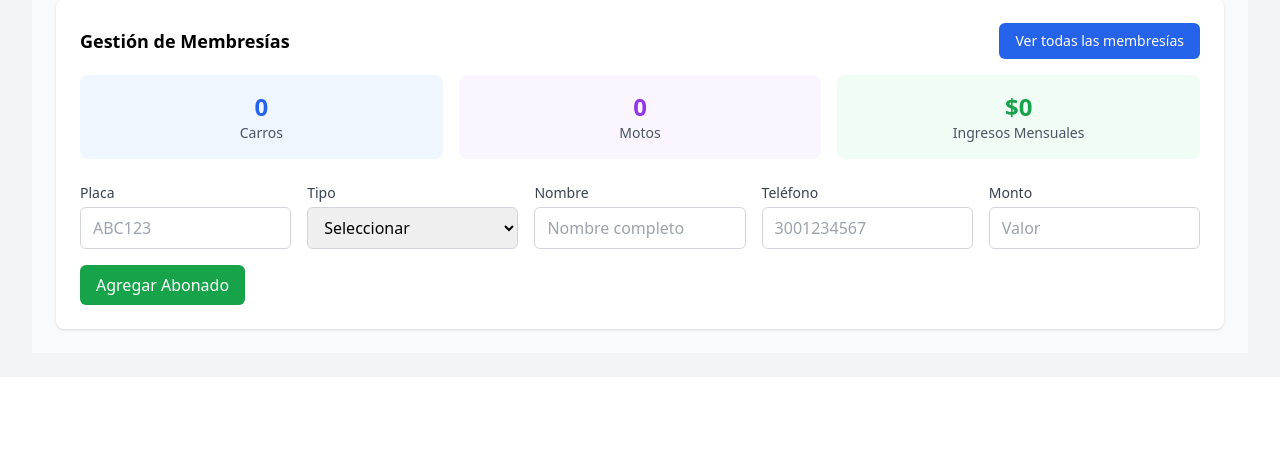
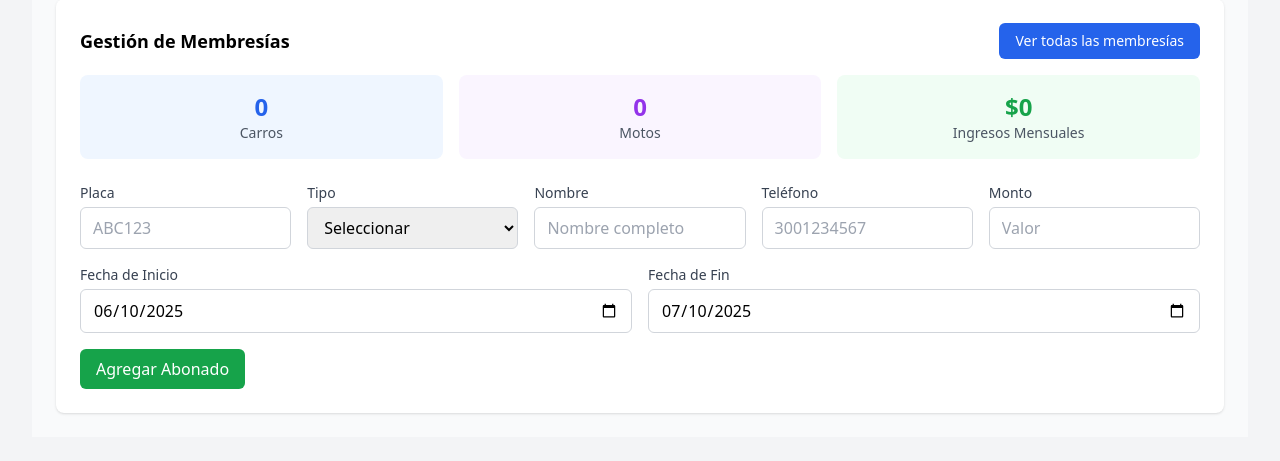
Before and after one commit to mao1304/par-2, a Django app: page / in a window 1280 px wide. Shown: the part 795-1256 px from the top of the page. Before the commit the page ends 1126 px from the top, so only its background shows below. Run offline with Django 5.2, Linux system fonts and the light colour scheme; a user stored in the database is signed in; tables that the repository leaves empty hold one stand-in row (values such as "Sample post"); some libraries are stand-ins or nearby versions.

Commit message:
ActualizacionFec

```diff
--- a/main/views.py
+++ b/main/views.py
@@ -206,6 +206,8 @@ from django.contrib.auth.decorators import login_required
 from django.contrib import messages
 from django.utils import timezone
 from django.db.models import Q
+from datetime import datetime, timedelta
+
 import math
 
 @login_required
@@ -419,67 +421,79 @@ def gestion_abonados(request):
 
 @login_required
 def agregar_abonado(request):
-    """
-    Vista para agregar un nuevo abonado
-    """
-    if request.method == 'POST':
-        try:
-            placa = request.POST.get('placa').upper()
-            tipo = request.POST.get('tipo')
-            nombre = request.POST.get('nombre')
-            telefono = request.POST.get('telefono')
-            monto = float(request.POST.get('monto'))
+   """
+   Vista para agregar un nuevo abonado
+   """
+   if request.method == 'POST':
+       try:
+           placa = request.POST.get('placa').upper()
+           tipo = request.POST.get('tipo')
+           nombre = request.POST.get('nombre')
+           telefono = request.POST.get('telefono')
+           monto = float(request.POST.get('monto'))
 
-            # Validar que el teléfono tenga 10 dígitos
-            if not telefono.isdigit() or len(telefono) != 10:
-                messages.error(request, 'El teléfono debe tener 10 dígitos numéricos')
-                return redirect('dashboard')
+           # Validar que el teléfono tenga 10 dígitos
+           if not telefono.isdigit() or len(telefono) != 10:
+               messages.error(request, 'El teléfono debe tener 10 dígitos numéricos')
+               return redirect('dashboard')
 
-            # Verificar si el vehículo existe
-            vehiculo, created = Vehiculo.objects.get_or_create(
-                placa=placa,
-                defaults={'tipo': tipo}
-            )
+           # Obtener fechas del formulario
+           fecha_inicio_str = request.POST.get('fecha_inicio')
+           fecha_fin_str = request.POST.get('fecha_fin')
 
-            # Verificar si ya tiene una membresía activa
-            if vehiculo.tiene_membresia_activa():
-                messages.error(request, f'El vehículo {placa} ya tiene una membresía activa')
-                return redirect('dashboard')
+           # Convertir strings a datetime
+           from datetime import datetime
+           fecha_inicio = datetime.strptime(fecha_inicio_str, '%Y-%m-%d').replace(tzinfo=timezone.get_current_timezone())
+           fecha_fin = datetime.strptime(fecha_fin_str, '%Y-%m-%d').replace(tzinfo=timezone.get_current_timezone())
 
-            # Verificar si tiene un registro activo
-            if vehiculo.tiene_registro_activo():
-                messages.error(request, f'El vehículo {placa} tiene un registro de entrada activo. Debe registrar la salida antes de crear la membresía.')
-                return redirect('dashboard')
+           # Validar que fecha_fin sea posterior a fecha_inicio
+           if fecha_fin <= fecha_inicio:
+               messages.error(request, 'La fecha de fin debe ser posterior a la fecha de inicio')
+               return redirect('dashboard')
 
-            # Calcular fecha de fin (1 mes desde ahora)
-            fecha_inicio = timezone.now()
-            fecha_fin = fecha_inicio + timedelta(days=30)
+           # Verificar si el vehículo existe
+           vehiculo, created = Vehiculo.objects.get_or_create(
+               placa=placa,
+               defaults={'tipo': tipo}
+           )
 
-            # Crear la suscripción
-            suscripcion = SuscripcionMensual.objects.create(
-                vehiculo=vehiculo,
-                nombre_cliente=nombre,
-                telefono_cliente=telefono,
-                fecha_inicio=fecha_inicio,
-                fecha_fin=fecha_fin,
-                monto_pagado=monto,
-                usuario_registro=request.user
-            )
+           # Verificar si ya tiene una membresía activa
+           if vehiculo.tiene_membresia_activa():
+               messages.error(request, f'El vehículo {placa} ya tiene una membresía activa')
+               return redirect('dashboard')
 
-            # Actualizar estadísticas
-            estadistica = EstadisticaDiaria.obtener_estadistica_dia()
-            estadistica.actualizar_estadisticas(
-                tipo_vehiculo=tipo,
-                monto=monto,
-                es_membresia=True
-            )
+           # Verificar si tiene un registro activo
+           if vehiculo.tiene_registro_activo():
+               messages.error(request, f'El vehículo {placa} tiene un registro de entrada activo. Debe registrar la salida antes de crear la membresía.')
+               return redirect('dashboard')
 
-            messages.success(request, f'Membresía creada exitosamente para el vehículo {placa}')
+           # Crear la suscripción
+           suscripcion = SuscripcionMensual.objects.create(
+               vehiculo=vehiculo,
+               nombre_cliente=nombre,
+               telefono_cliente=telefono,
+               fecha_inicio=fecha_inicio,
+               fecha_fin=fecha_fin,
+               monto_pagado=monto,
+               usuario_registro=request.user
+           )
 
-        except Exception as e:
-            messages.error(request, f'Error al crear la membresía: {str(e)}')
+           # Actualizar estadísticas
+           estadistica = EstadisticaDiaria.obtener_estadistica_dia()
+           estadistica.actualizar_estadisticas(
+               tipo_vehiculo=tipo,
+               monto=monto,
+               es_membresia=True
+           )
 
-    return redirect('dashboard')
+           messages.success(request, f'Membresía creada exitosamente para el vehículo {placa}')
+
+       except ValueError:
+           messages.error(request, 'Formato de fecha inválido. Use el formato YYYY-MM-DD')
+       except Exception as e:
+           messages.error(request, f'Error al crear la membresía: {str(e)}')
+
+   return redirect('dashboard')
 
 @login_required
 def eliminar_abonado(request, suscripcion_id):
@@ -514,19 +528,65 @@ def renovar_abonado(request, suscripcion_id):
             suscripcion = get_object_or_404(SuscripcionMensual, id=suscripcion_id)
             monto = float(request.POST.get('monto'))
 
+            # Obtener fechas del formulario (opcionales)
+            fecha_inicio_str = request.POST.get('fecha_inicio')
+            fecha_fin_str = request.POST.get('fecha_fin')
+
+            # Si se proporcionan las fechas, usarlas; si no, usar valores por defecto
+            if fecha_inicio_str and fecha_fin_str:
+                fecha_inicio = datetime.strptime(fecha_inicio_str, '%Y-%m-%d').date()
+                fecha_fin = datetime.strptime(fecha_fin_str, '%Y-%m-%d').date()
+
+                # Validar que la fecha de fin sea posterior a la de inicio
+                if fecha_inicio >= fecha_fin:
+                    messages.error(request, 'La fecha de fin debe ser posterior a la fecha de inicio')
+                    return redirect('gestion_abonados')
+            else:
+                # Usar valores por defecto (hoy + 30 días)
+                fecha_inicio = timezone.now().date()
+                fecha_fin = fecha_inicio + timedelta(days=30)
+
             # Actualizar la suscripción
-            suscripcion.fecha_inicio = timezone.now()
-            suscripcion.fecha_fin = suscripcion.fecha_inicio + timedelta(days=30)
+            suscripcion.fecha_inicio = fecha_inicio
+            suscripcion.fecha_fin = fecha_fin
             suscripcion.monto_pagado = monto
             suscripcion.usuario_registro = request.user
             suscripcion.save()
 
             messages.success(request, f'Membresía renovada exitosamente para el vehículo {suscripcion.vehiculo.placa}')
 
+        except ValueError as e:
+            messages.error(request, 'Error en el formato de fechas proporcionadas')
         except Exception as e:
             messages.error(request, f'Error al renovar la membresía: {str(e)}')
 
     return redirect('gestion_abonados')
+# def renovar_abonado(request, suscripcion_id):
+#     """
+#     Vista para renovar una suscripción (solo administrador)
+#     """
+#     if not request.user.es_administrador():
+#         messages.error(request, "No tienes permiso para realizar esta acción")
+#         return redirect('dashboard')
+
+#     if request.method == 'POST':
+#         try:
+#             suscripcion = get_object_or_404(SuscripcionMensual, id=suscripcion_id)
+#             monto = float(request.POST.get('monto'))
+
+#             # Actualizar la suscripción
+#             suscripcion.fecha_inicio = timezone.now()
+#             suscripcion.fecha_fin = suscripcion.fecha_inicio + timedelta(days=30)
+#             suscripcion.monto_pagado = monto
+#             suscripcion.usuario_registro = request.user
+#             suscripcion.save()
+
+#             messages.success(request, f'Membresía renovada exitosamente para el vehículo {suscripcion.vehiculo.placa}')
+
+#         except Exception as e:
+#             messages.error(request, f'Error al renovar la membresía: {str(e)}')
+
+#     return redirect('gestion_abonados')
 
 @login_required
 def reimprimir_ticket(request, registro_id):
@@ -563,9 +623,9 @@ def generar_reporte(request):
         total_ingresos = estadistica.total_ingresos + estadistica.ingresos_membresias
 
         reporte = f"""
-    P
 
-    PARQUEADERO PARKAUTOS
+
+    PARQUEADERO EL PIJAO NIT:1.121.827.084-9
 
     REPORTE DIARIO
 
@@ -583,7 +643,6 @@ def generar_reporte(request):
 
     Membresías Vendidas: {estadistica.total_membresias}
 
-    www.sap-parking.com
     """
 
         # Imprimir el reporte
--- a/templates/dashboard_admin.html
+++ b/templates/dashboard_admin.html
@@ -204,7 +204,7 @@
             <div class="text-sm text-gray-600">Motos</div>
         </div>
         <div class="text-center p-4 bg-green-50 rounded-lg">
-                    <div class="text-2xl font-bold text-green-600">${{ ingresos_mensuales|intcomma }}</div>
+            <div class="text-2xl font-bold text-green-600">${{ ingresos_mensuales|floatformat:0|intcomma}}</div>
             <div class="text-sm text-gray-600">Ingresos Mensuales</div>
         </div>
     </div>
@@ -212,6 +212,8 @@
     <!-- Formulario rápido para nuevo abonado -->
     <form method="POST" action="{% url 'agregar_abonado' %}" class="space-y-4">
         {% csrf_token %}
+
+        <!-- Primera fila: datos básicos -->
         <div class="grid grid-cols-1 md:grid-cols-5 gap-4">
             <div>
                 <label class="block text-sm font-medium text-gray-700 mb-1">Placa</label>
@@ -268,6 +270,31 @@
                 >
             </div>
         </div>
+
+        <!-- Segunda fila: fechas -->
+        <div class="grid grid-cols-1 md:grid-cols-2 gap-4">
+            <div>
+                <label class="block text-sm font-medium text-gray-700 mb-1">Fecha de Inicio</label>
+                <input
+                    type="date"
+                    name="fecha_inicio"
+                    id="fecha_inicio"
+                    class="w-full px-3 py-2 border border-gray-300 rounded-md focus:outline-none focus:ring-2 focus:ring-blue-500"
+                    required
+                >
+            </div>
+            <div>
+                <label class="block text-sm font-medium text-gray-700 mb-1">Fecha de Fin</label>
+                <input
+                    type="date"
+                    name="fecha_fin"
+                    id="fecha_fin"
+                    class="w-full px-3 py-2 border border-gray-300 rounded-md focus:outline-none focus:ring-2 focus:ring-blue-500"
+                    required
+                >
+            </div>
+        </div>
+
         <button
             type="submit"
             class="px-4 py-2 bg-green-600 text-white rounded-md hover:bg-green-700"
@@ -278,4 +305,39 @@
 </div>
     </div>
 </div>
+<script>
+document.addEventListener('DOMContentLoaded', function() {
+    const fechaInicio = document.getElementById('fecha_inicio');
+    const fechaFin = document.getElementById('fecha_fin');
+
+    // Establecer fecha de inicio como hoy por defecto
+    const hoy = new Date().toISOString().split('T')[0];
+    fechaInicio.value = hoy;
+
+    // Establecer fecha de fin como 30 días después por defecto
+    const fecha30Dias = new Date();
+    fecha30Dias.setDate(fecha30Dias.getDate() + 30);
+    fechaFin.value = fecha30Dias.toISOString().split('T')[0];
+
+    // Validar que la fecha de fin sea posterior a la fecha de inicio
+    fechaInicio.addEventListener('change', function() {
+        fechaFin.min = this.value;
+        if (fechaFin.value && fechaFin.value <= this.value) {
+            // Si la fecha de fin es menor o igual, ajustarla
+            const nuevaFecha = new Date(this.value);
+            nuevaFecha.setDate(nuevaFecha.getDate() + 1);
+            fechaFin.value = nuevaFecha.toISOString().split('T')[0];
+        }
+    });
+
+    fechaFin.addEventListener('change', function() {
+        if (this.value <= fechaInicio.value) {
+            alert('La fecha de fin debe ser posterior a la fecha de inicio');
+            const nuevaFecha = new Date(fechaInicio.value);
+            nuevaFecha.setDate(nuevaFecha.getDate() + 1);
+            this.value = nuevaFecha.toISOString().split('T')[0];
+        }
+    });
+});
+</script>
 {% endblock %}
```
Also changed, not shown: main/models.py (+4 -5 lines), templates/gestion_abonados.html (+49 -1 lines). Lines whose indentation alone changed are shown as unchanged.
